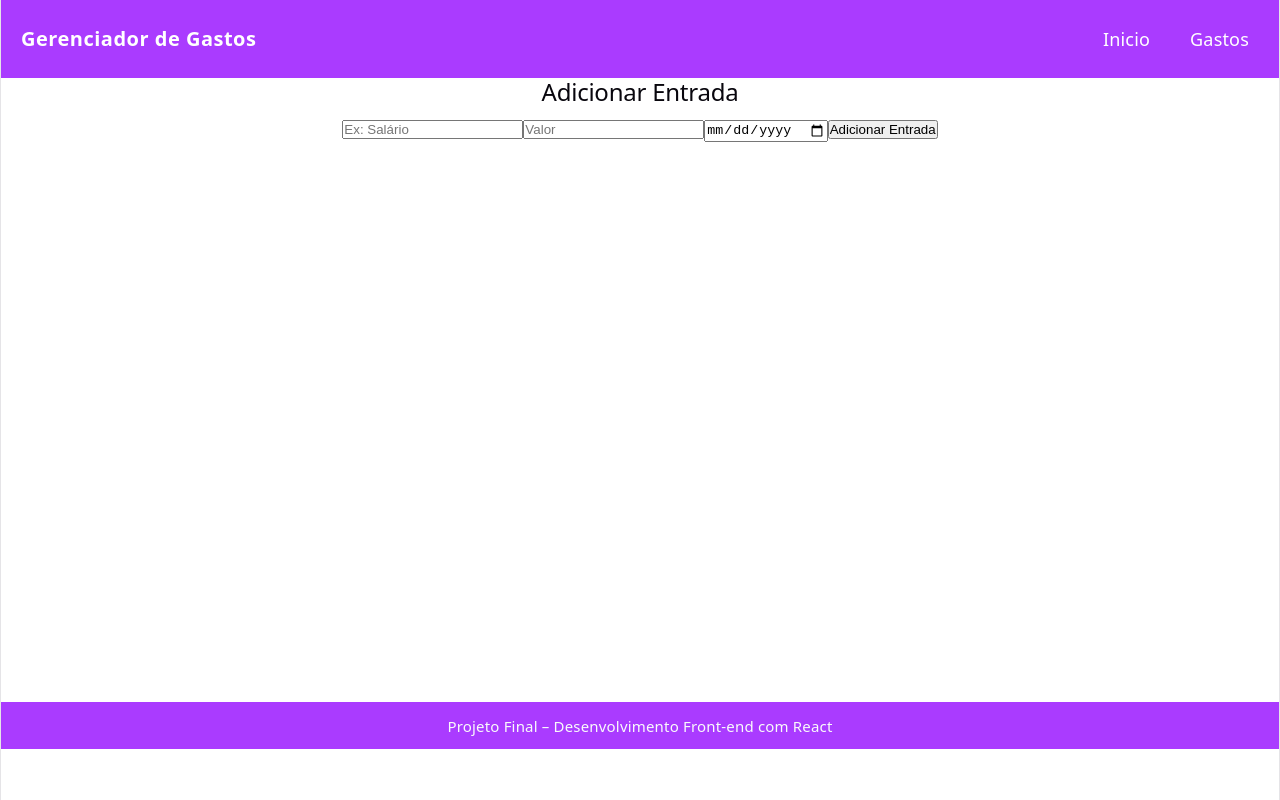
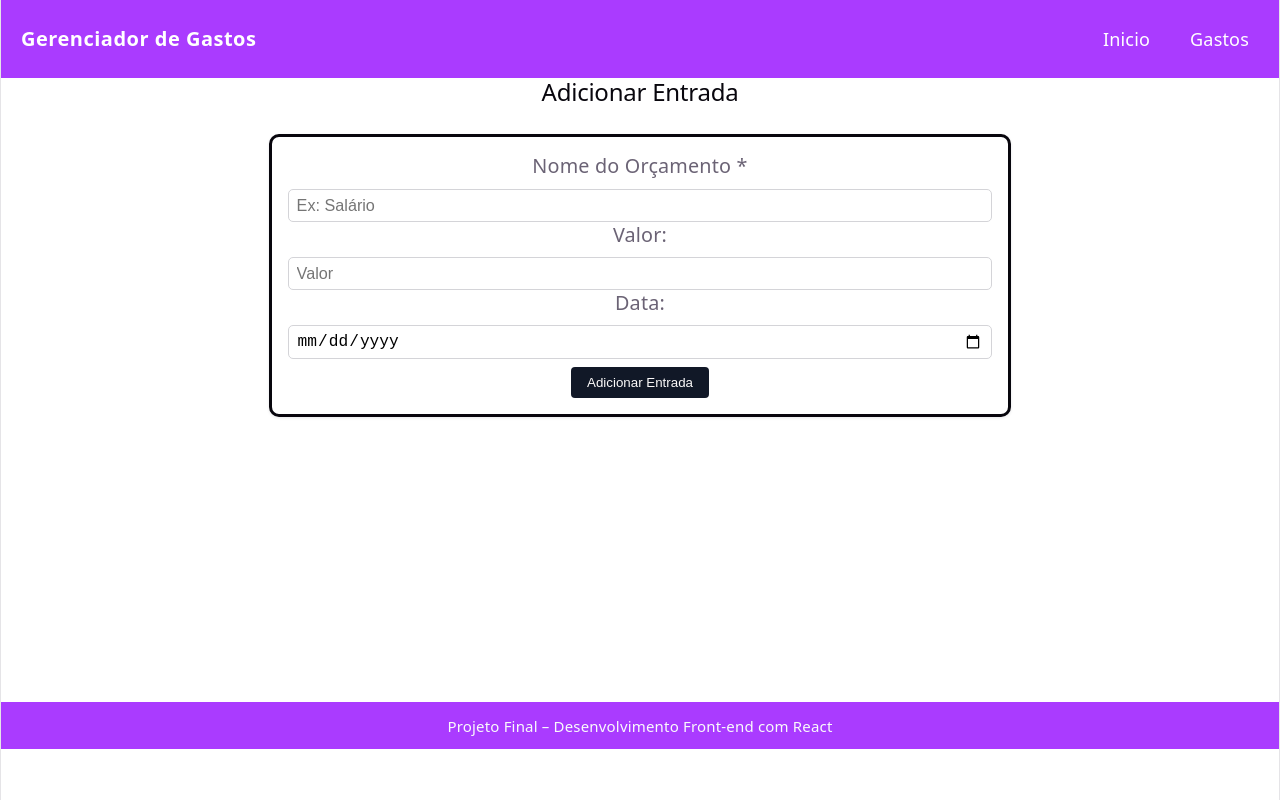
Before and after one commit to AlefeAlvesC/Projeto-Final-Modulo4-IteamFullStack, a React (Vite) app in the folder controle-gastos-pessoais-app/: page /adicionar-entrada in a window 1280 px wide. Built offline with nearby package versions, Linux system fonts and the light colour scheme.

Commit message:
criação da página entrada estilização da página entrada

```diff
--- a/controle-gastos-pessoais-app/src/index.css
+++ b/controle-gastos-pessoais-app/src/index.css
@@ -224,7 +224,7 @@ footer {
   text-decoration: none;
 }
 
-.gasto-form {
+.gasto-form, .div-form-orcamento {
   width: 60%;
   justify-content: center;
   background-color: #ffffff;
@@ -235,13 +235,13 @@ footer {
   margin-bottom: 16px;
 }
 
-.gasto-form label {
+.gasto-form label, .div-form-orcamento label{
   display: block;
   margin-bottom: 5px;
   font-size: 1.1rem;
 }
 
-.gasto-form input {
+.gasto-form input, .div-form-orcamento input {
   width: 100%;
   padding: 6px 8px;
   margin-top: 4px;
@@ -250,7 +250,7 @@ footer {
   font-size: 0.9rem;
 }
 
-.gasto-form button {
+.gasto-form button, .div-form-orcamento button {
   margin-top: 8px;
   padding: 8px 16px;
   border-radius: 4px;
--- a/controle-gastos-pessoais-app/src/pages/PaginaEntrada.jsx
+++ b/controle-gastos-pessoais-app/src/pages/PaginaEntrada.jsx
@@ -38,10 +38,12 @@ function AdicionarEntrada() {
   };
 
   return (
-    <main>
+      <main>
       <h2>Adicionar Entrada</h2>
-
-      <form onSubmit={handleSubmit}>
+      <section>
+      <form onSubmit={handleSubmit} className="div-form-orcamento">
+        <div>
+        <label htmlFor="nome">Nome do Orçamento *</label>
         <input
           type="text"
           name="nome"
@@ -49,7 +51,7 @@ function AdicionarEntrada() {
           onChange={handleChange}
           required
         />
-
+        <label htmlFor="valor">Valor: </label>
         <input
           type="number"
           name="valor"
@@ -57,7 +59,7 @@ function AdicionarEntrada() {
           onChange={handleChange}
           required
         />
-
+        <label htmlFor="data">Data: </label>
         <input
           type="date"
           name="data"
@@ -65,8 +67,10 @@ function AdicionarEntrada() {
           required
         />
 
-        <button type="submit">Adicionar Entrada</button>
+        <button className="btn-adicionar-entrada" type="submit">Adicionar Entrada</button>
+        </div>
       </form>
+      </section>
     </main>
   );
 }
```
